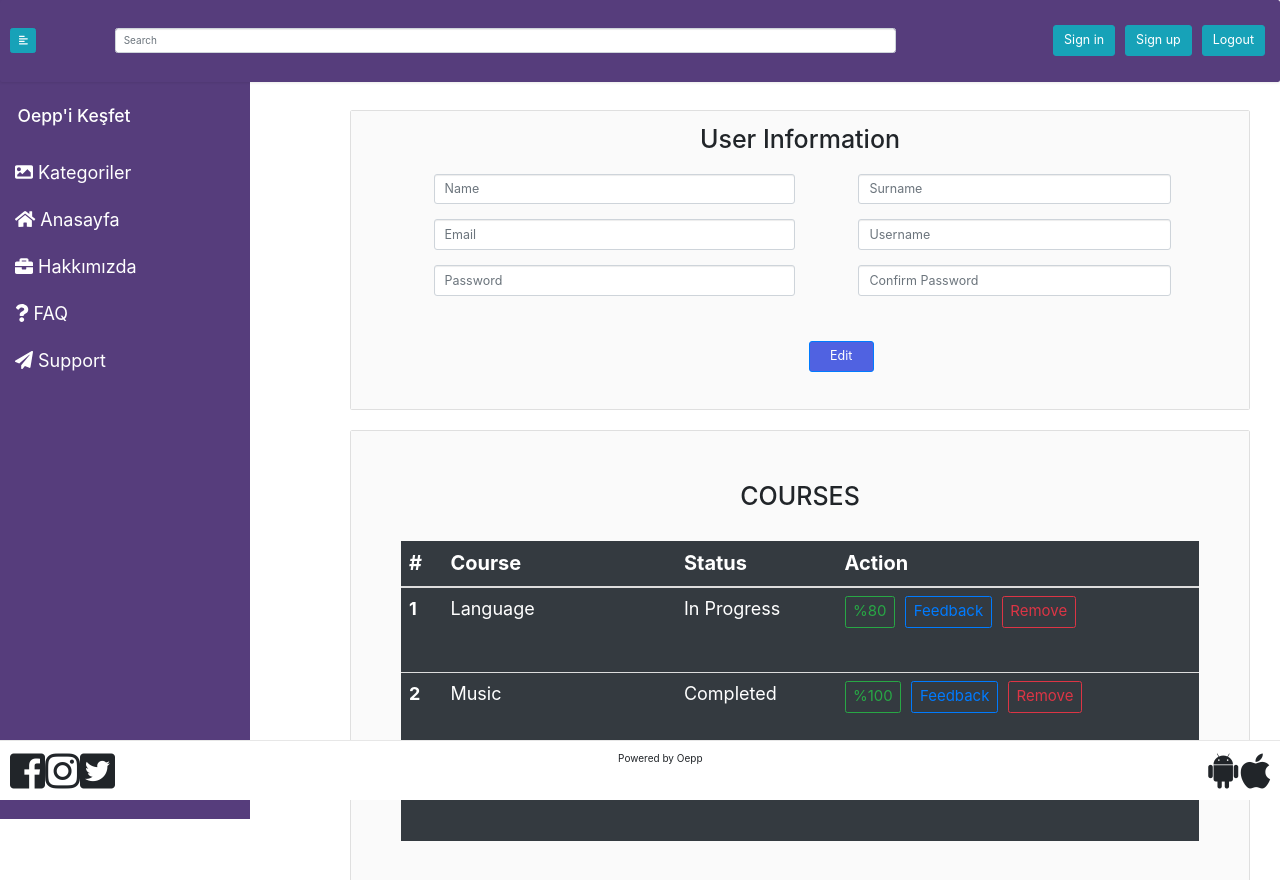
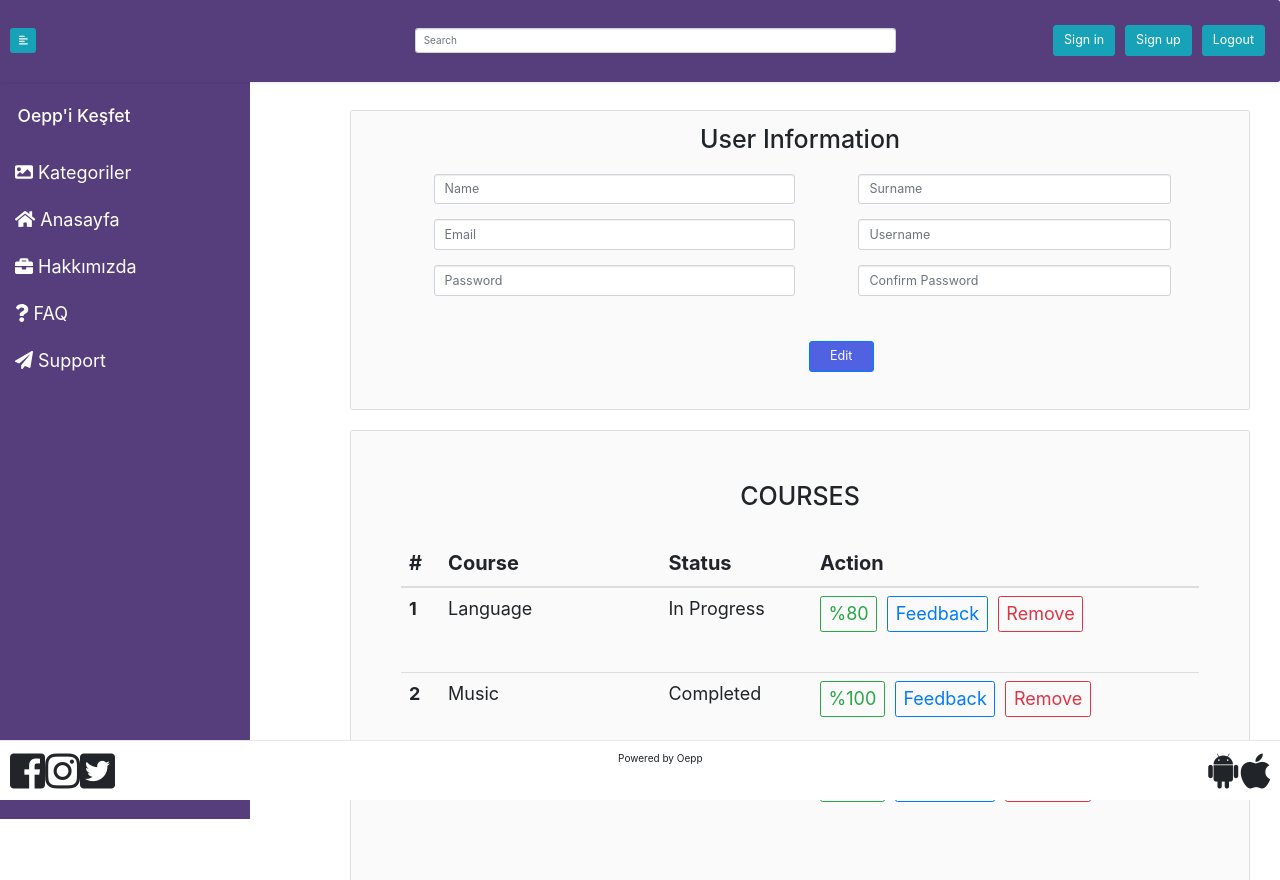
Before and after one commit to oepp/website, a React (Create React App) app: page /Profile in a window 1280 px wide. Shown: the top 880 px of the page. Built offline with nearby package versions, Linux system fonts and the light colour scheme.

Commit message:
Updated links and various style changes.

```diff
--- a/src/App.css
+++ b/src/App.css
@@ -54,7 +54,7 @@ a,
 a:hover,
 a:focus {
     color: inherit;
-    background-color: #563d7c;
+    /* background-color: #563d7c; */
     text-decoration: none;
     transition: all 0.3s;
 }
--- a/src/components/Login.js
+++ b/src/components/Login.js
@@ -57,7 +57,7 @@ class Login extends Component {
         return (
 
             <div className="container" style={{paddingLeft:150}}>
-                <div className="card center"style={{width:775,height:350,marginTop:100}}>
+                <div className="card center"style={{width:775,height:350,marginTop:150}}>
                     <div className="card-body" style={{backgroundColor:'#fafafa'}}>
                         <center><h1 className="card-title">Sign in</h1></center><br/>
                         <div className="row" style={{paddingRight:100}}>
--- a/src/components/Profile.js
+++ b/src/components/Profile.js
@@ -1,4 +1,5 @@
 import React,{Component} from 'react';
+import {Link} from 'react-router-dom';
 import 'bootstrap/dist/css/bootstrap.css';
 
 class Profile extends Component{
@@ -47,7 +48,7 @@ class Profile extends Component{
                 <div className="card center"  style={{width:900, height:500, marginTop:20}} >
                     <div className="card-body" style={{padding:50,backgroundColor:'#fafafa'}}>
                         <center><h1 style={{marginBottom:30}}>COURSES</h1></center>
-                        <table className="table table-hover table-dark" style={{height:300}}>
+                        <table className="table table-hover" style={{height:300}}>
                                 <thead>
                                     <tr style={{fontSize:20}}>
                                     <th scope="col">#</th>
@@ -62,11 +63,11 @@ class Profile extends Component{
                                     <td>Language</td>
                                     <td>In Progress</td>
                                     <td>
-                                        <button type="button" class="btn btn-outline-success" style={{fontSize:15}}>%80</button>
+                                        <button type="button" class="btn btn-outline-success" style={{fontSize:18}}>%80</button>
                                         &nbsp;&nbsp;
-                                        <button type="button" class="btn btn-outline-primary" style={{fontSize:15}}>Feedback</button>
+                                        <button type="button" class="btn btn-outline-primary" style={{fontSize:18}}><Link to="./feedback">Feedback</Link></button>
                                         &nbsp;&nbsp;
-                                        <button type="button" class="btn btn-outline-danger"style={{fontSize:15}} >Remove</button>
+                                        <button type="button" class="btn btn-outline-danger"style={{fontSize:18}} >Remove</button>
 
                                     </td>
                                     </tr>
@@ -75,11 +76,11 @@ class Profile extends Component{
                                     <td>Music</td>
                                     <td>Completed</td>
                                     <td>
-                                        <button type="button" class="btn btn-outline-success" style={{fontSize:15}}>%100</button>
+                                        <button type="button" class="btn btn-outline-success" style={{fontSize:18}}>%100</button>
                                         &nbsp;&nbsp;
-                                        <button type="button" class="btn btn-outline-primary" style={{fontSize:15}}>Feedback</button>
+                                        <button type="button" class="btn btn-outline-primary" style={{fontSize:18}}><Link to="./feedback">Feedback</Link></button>
                                         &nbsp;&nbsp;
-                                        <button type="button" class="btn btn-outline-danger"style={{fontSize:15}} >Remove</button>
+                                        <button type="button" class="btn btn-outline-danger"style={{fontSize:18}} >Remove</button>
                                     </td>
                                     </tr>
                                     <tr style={{fontSize:18}}>
@@ -87,11 +88,11 @@ class Profile extends Component{
                                     <td>Computer Sciene</td>
                                     <td>Completed</td>
                                     <td>
-                                        <button type="button" class="btn btn-outline-success" style={{fontSize:15}}>%100</button>
+                                        <button type="button" class="btn btn-outline-success" style={{fontSize:18}}>%100</button>
                                         &nbsp;&nbsp;
-                                        <button type="button" class="btn btn-outline-primary" style={{fontSize:15}}>Feedback</button>
+                                        <button type="button" class="btn btn-outline-primary" style={{fontSize:18}}><Link to="./feedback">Feedback</Link></button>
                                         &nbsp;&nbsp;
-                                        <button type="button" class="btn btn-outline-danger"style={{fontSize:15}} >Remove</button>
+                                        <button type="button" class="btn btn-outline-danger"style={{fontSize:18}} >Remove</button>
                                     </td>
                                     </tr>
                                 </tbody>
--- a/src/components/Registration.js
+++ b/src/components/Registration.js
@@ -84,7 +84,7 @@ class Registration extends Component {
     render() {
         return (
             <div className="container" style={{paddingLeft:150}}>
-                <div className="card center"  style={{width:900,height:450,  marginTop:100}} >
+                <div className="card center"  style={{width:900,height:450, marginTop:120}} >
                     <div className="card-body" style={{backgroundColor:'#fafafa'}}>
                         <center><h1 className="card-title">Sign Up</h1></center><br/>
                         <div className="row" style={{paddingRight:100 }}  >
--- a/src/components/content/Content.js
+++ b/src/components/content/Content.js
@@ -27,8 +27,8 @@ export default props => (
         <Route path ="/category" component={Category} />
         <Route path ="/categoryList" component={CategoryList} />
         <Route path ="/productdetails" component={ProductDetails} />
-        <Route path ="/Page-1" component={Login} />
-        <Route path ="/Page-2" component={Registration} />
+        <Route path ="/Login" component={Login} />
+        <Route path ="/Registration" component={Registration} />
         <Route path ="/Support" component={Support} />
         <Route path = "/Faq"  component={Faq} />
         <Route path = "/Profile"  component={Profile} />
--- a/src/components/content/Navbar.js
+++ b/src/components/content/Navbar.js
@@ -18,21 +18,18 @@ export default props => {
         <FontAwesomeIcon icon={faAlignLeft}/>
       </Button>
       <NavbarToggler onClick={toggle} />
-
-      <Form className="form-center search-oepp" >
+      <Form className="form-center search-oepp" style={{paddingLeft:300}} >
         <FormControl type="text" placeholder="Search" className=""/>
       </Form>
       <Collapse isOpen={isOpen} navbar>
         <Nav className="ml-auto" navbar>
-
           <NavItem>
-            <NavLink style={{color:'white', fontSize:'medium'}}  tag={Link} to={'/page-1'}><Button color="info" size="lg">Sign in</Button></NavLink>
+            <NavLink style={{color:'white', fontSize:'medium'}}  tag={Link} to={'/Login'}><Button color="info" size="lg">Sign in</Button></NavLink>
           </NavItem>
           <NavItem>
-            <NavLink style={{color:'white' , fontSize:'medium'}}  tag={Link} to={'/page-2'}><Button color="info" size="lg"> Sign up</Button></NavLink>
+            <NavLink style={{color:'white' , fontSize:'medium'}}  tag={Link} to={'/Registration'}><Button color="info" size="lg"> Sign up</Button></NavLink>
           </NavItem>
           <NavItem>
-
             <NavLink style={{color:'white' , fontSize:'medium'}}  tag={Link} to={'/page-3'}><Button color="info" size="lg">Logout</Button></NavLink>
           </NavItem>
       </Nav>
--- a/src/components/sidebar/SideBar.js
+++ b/src/components/sidebar/SideBar.js
@@ -62,11 +62,11 @@ const SideBar = props => (
     [
       {
         title: "Page 1",
-        target: "Page-1",
+        target: "Login",
       },
       {
         title: "Page 2",
-        target: "Page-2",
+        target: "Registration",
       },
       {
         title: "Page 3",
```
